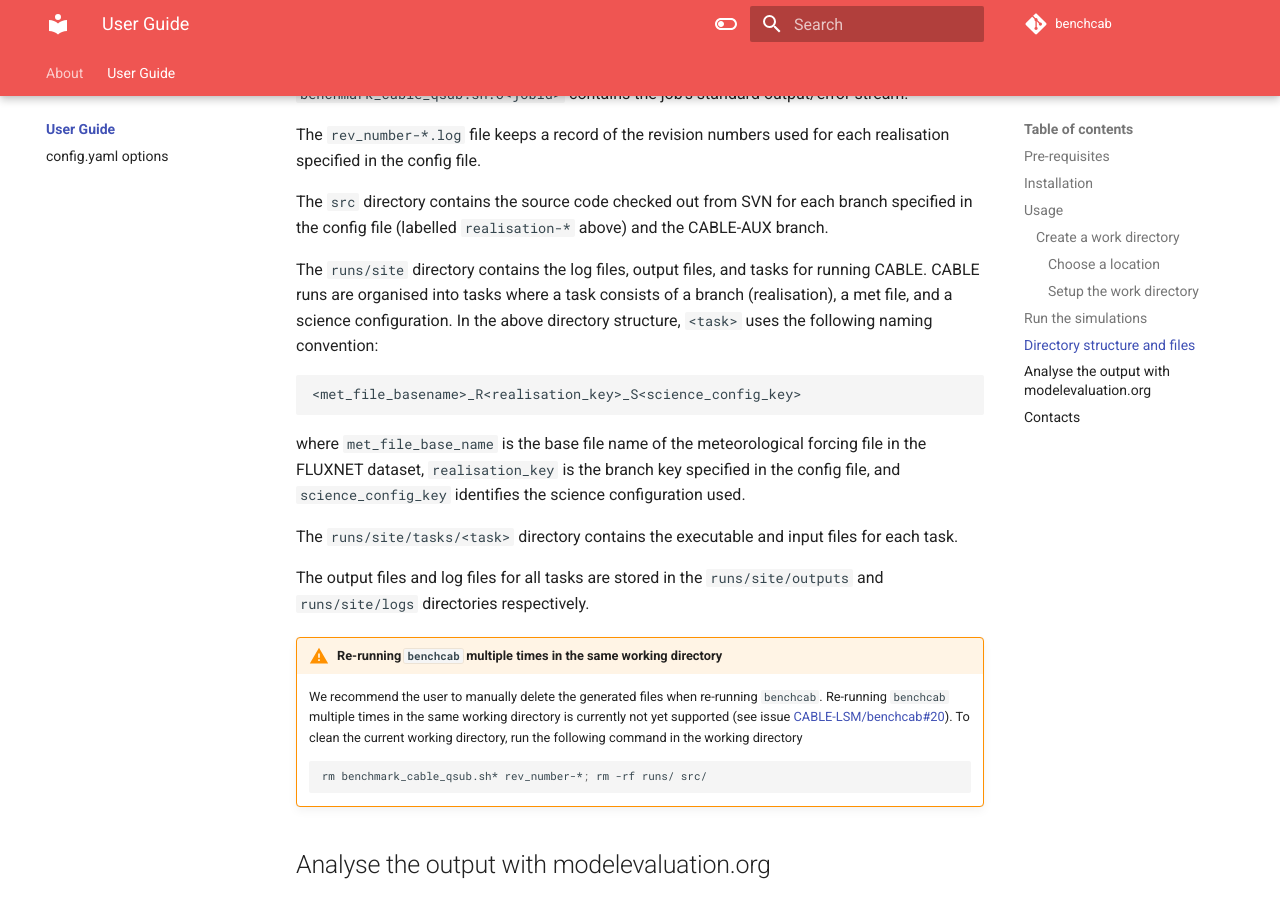
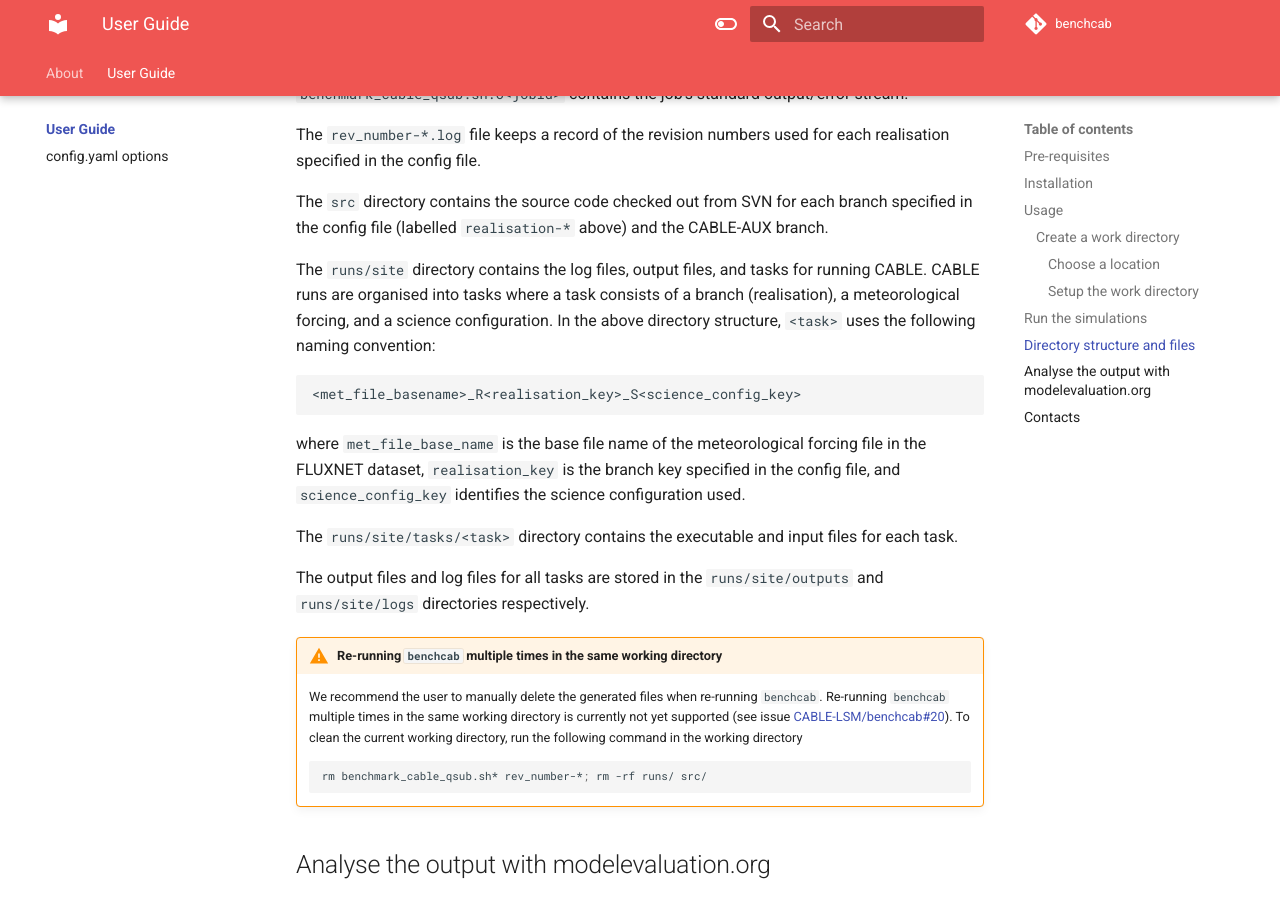
Before and after one commit to mdekauwe/CABLE_benchmarking, an MkDocs documentation site: the page built from docs/user_guide/index.md, in a window 1280 px wide and 900 px high, scrolled down 3199 px. Built offline with MkDocs 1.6.1 and Material for MkDocs 9.7.7, drawn with Linux system fonts in a browser that asks for light colours; comment, search, counter and statistics services are not loaded.

Commit message:
Update docs/user_guide/index.md
Co-authored-by: Claire Carouge <ccarouge@users.noreply.github.com>

````diff
--- a/docs/user_guide/index.md
+++ b/docs/user_guide/index.md
@@ -119,7 +119,7 @@ The `rev_number-*.log` file keeps a record of the revision numbers used for each
 
 The `src` directory contains the source code checked out from SVN for each branch specified in the config file (labelled `realisation-*` above) and the CABLE-AUX branch.
 
-The `runs/site` directory contains the log files, output files, and tasks for running CABLE. CABLE runs are organised into tasks where a task consists of a branch (realisation), a met file, and a science configuration. In the above directory structure, `<task>` uses the following naming convention:
+The `runs/site` directory contains the log files, output files, and tasks for running CABLE. CABLE runs are organised into tasks where a task consists of a branch (realisation), a meteorological forcing, and a science configuration. In the above directory structure, `<task>` uses the following naming convention:
 ```
 <met_file_basename>_R<realisation_key>_S<science_config_key>
 ```
````
